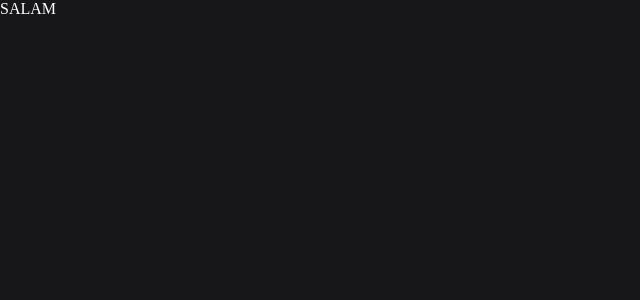
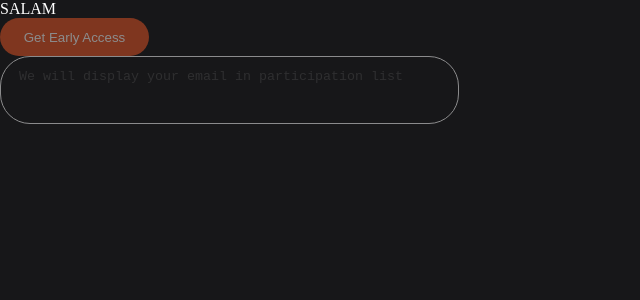
Before and after one commit to 3TERRRNITY/metaverse-testtask, a React (Vite) app: page / in a window 1280 px wide. Shown: the top 300 px of the page, without its empty margins (0-640 px from the left). Built offline with nearby package versions, Linux system fonts and the light colour scheme.

Commit message:
create button and textarea

```diff
--- a/src/app/styles/style.scss
+++ b/src/app/styles/style.scss
@@ -1,8 +1,8 @@
 body {
-  background-color: var(--color-primary);
-  color: var(--color-fontPrimary);
+  background-color: $color-primary;
+  color: $color-fontPrimary;
 }
 
 span {
-  color: var(--color-orange);
+  color: $color-orange;
 }
--- a/src/app/styles/vars.scss
+++ b/src/app/styles/vars.scss
@@ -1,11 +1,6 @@
-:root {
-  --color-primary: #171719;
-
-  //fonts
-  --color-fontPrimary: #ffffff;
-  --color-fontOrange: #e75626;
-
-  //ui-components colors
-  --opacity: 0.5;
-  --color-buttonHovered: #be3b10;
-}
+// primary colors
+$color-primary: #171719;
+$color-fontPrimary: #ffffff;
+$color-orange: #e75626;
+$opacity50per: 0.5;
+$color-buttonHovered: #be3b10;
--- a/src/pages/Home/Home.tsx
+++ b/src/pages/Home/Home.tsx
@@ -1,5 +1,16 @@
+import { Button, TextArea } from "../../shared";
+
 const Home = () => {
-  return <div>SALAM</div>;
+  return (
+    <div>
+      SALAM <Button disabled title="Get early access" />{" "}
+      <TextArea
+        placeholder="We will display your email in participation list "
+        disabled
+        text=""
+      />
+    </div>
+  );
 };
 
 export default Home;
--- /dev/null
+++ b/src/shared/index.ts
@@ -0,0 +1,4 @@
+import Button from "./ui/Button/Button";
+import TextArea from "./ui/TextArea/TextArea";
+
+export { Button, TextArea };
--- /dev/null
+++ b/src/shared/ui/Button/Button.tsx
@@ -0,0 +1,12 @@
+import { ButtonContainer } from "./ButtonStyles";
+
+interface IButtonProps {
+  title: string;
+  disabled: boolean;
+}
+
+const Button = ({ title, disabled }: IButtonProps) => {
+  return <ButtonContainer disabled={disabled}>{title}</ButtonContainer>;
+};
+
+export default Button;
--- /dev/null
+++ b/src/shared/ui/Button/ButtonStyles.ts
@@ -0,0 +1,30 @@
+import styled from "@emotion/styled";
+
+export const ButtonContainer = styled.button`
+  width: 149px;
+  height: 38px;
+
+  border-radius: 30px;
+  border: none;
+
+  display: flex;
+  justify-content: center;
+  align-items: center;
+
+  text-transform: capitalize;
+
+  background-color: #e75626;
+  color: #ffffff;
+
+  cursor: pointer;
+  transition: background-color 300ms ease-in;
+  &:active,
+  &:hover {
+    background-color: #be3b10;
+  }
+
+  &:disabled {
+    opacity: 0.5;
+    pointer-events: none;
+  }
+`;
--- /dev/null
+++ b/src/shared/ui/TextArea/TextArea.tsx
@@ -0,0 +1,17 @@
+import { TextAreaContainer } from "./TextAreaStyle";
+
+interface ITextareaProps {
+  text: string;
+  placeholder: string;
+  disabled: boolean;
+}
+
+const TextArea = ({ text, disabled, placeholder }: ITextareaProps) => {
+  return (
+    <TextAreaContainer disabled={disabled} placeholder={placeholder}>
+      {text}
+    </TextAreaContainer>
+  );
+};
+
+export default TextArea;
--- /dev/null
+++ b/src/shared/ui/TextArea/TextAreaStyle.ts
@@ -0,0 +1,27 @@
+import styled from "@emotion/styled";
+
+export const TextAreaContainer = styled.textarea`
+  resize: none;
+
+  width: 421px;
+  height: 42px;
+
+  border: 1px solid #ffffff;
+  border-radius: 30px;
+
+  padding: 12px 18px;
+  overflow-y: hidden;
+
+  background-color: transparent;
+  color: #ffffff;
+  ::placeholder {
+    opacity: 0.5;
+  }
+  &:active {
+    border: 1px solid #e75626;
+  }
+
+  &:disabled {
+    opacity: 0.5;
+  }
+`;
```
